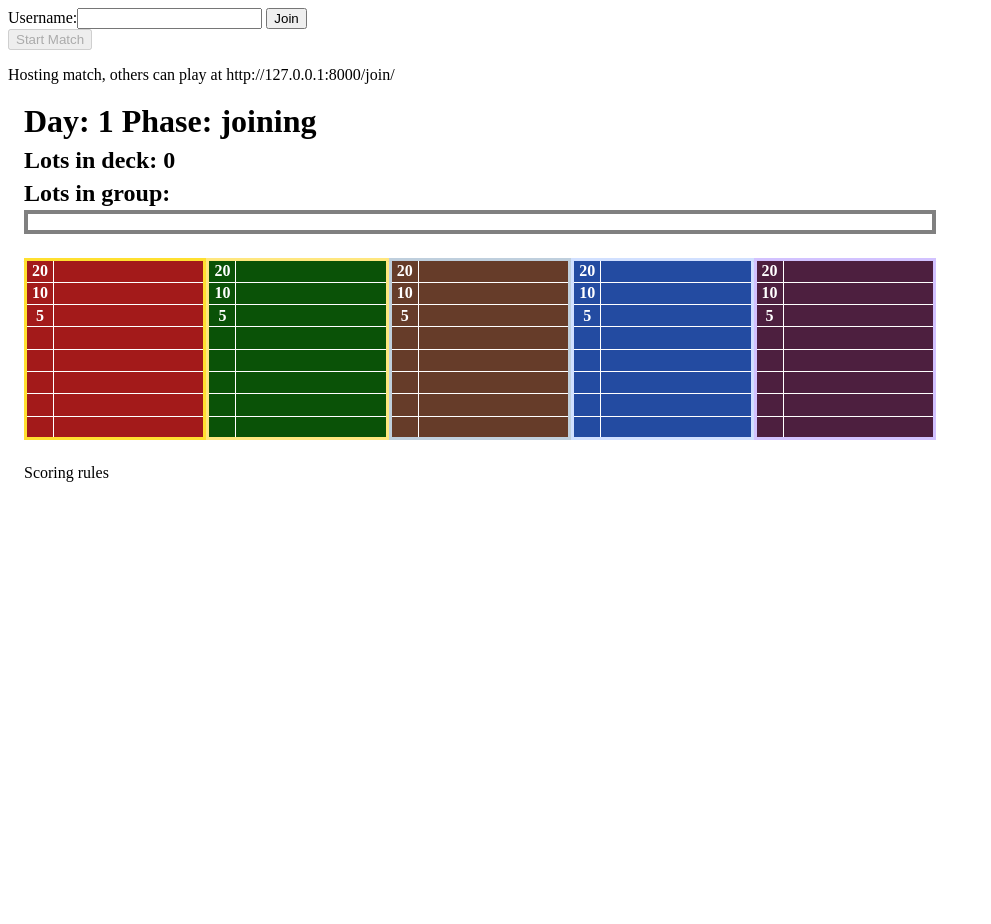
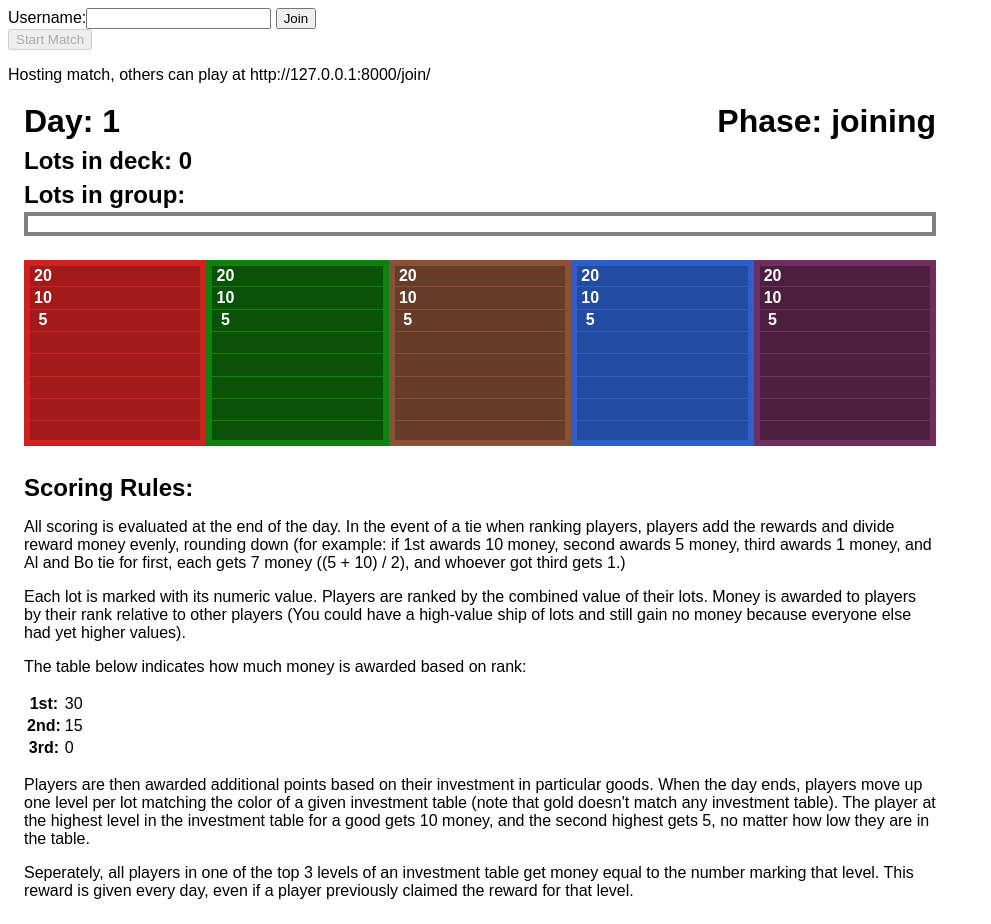
Before and after one commit to CobaltE27/Visconti, a Django app: page / in a window 1280 px wide. Shown: the whole page, without its empty margins (0-991 px from the left). Before the commit the page ends 482 px from the top, so only its background shows below. Run offline with Django 5.2, Linux system fonts and the light colour scheme; data comes from the database, SQL or seed files in the repository; both versions use the stored data as it was after the commit; data that the repository does not hold is empty; a map, chart or similar area stays blank.

Commit message:
Added scoring rules

```diff
--- a/visconti/game/templates/gamescreen.html
+++ b/visconti/game/templates/gamescreen.html
@@ -28,7 +28,10 @@
     <div id="main-divider">
         <div id="left-side">
             <div id="main-board">
-                <h1>Day: <span id="day-counter"></span> Phase: <span id="phase-display"></span></h1>
+                <div id="status-bar">
+                    <h1>Day: <span id="day-counter"></span></h1>
+                    <h1>Phase: <span id="phase-display"></span></h1>
+                </div>
 
                 <div id="bid-view" class="hide">
                     <h2>Bids:<h2>
@@ -117,7 +120,63 @@
                 </table>
             </div>
             <div id="rules">
-                Scoring rules
+                <h2>Scoring Rules:</h2>
+                <p>
+                    All scoring is evaluated at the end of the day. In the event of a tie when ranking players, players add the rewards and divide reward
+                    money evenly, rounding down (for example: if 1st awards 10 money, second awards 5 money, third awards 1 money, and Al and Bo tie for first,
+                    each gets 7 money (<code>(5 + 10) / 2</code>), and whoever got third gets 1.)
+                </p>
+                <p>
+                    Each lot is marked with its numeric value. Players are ranked by the combined value of their lots. Money is awarded to players by
+                    their rank relative to other players (You could have a high-value ship of lots and still gain no money because everyone else had yet higher values).
+                </p>
+                <p>
+                    The table below indicates how much money is awarded based on rank:
+                </p>
+                <table id="three-rank" class="hide">
+                    <tbody>
+                        <tr><th>1st:</th><td>30</td></tr>
+                        <tr><th>2nd:</th><td>15</td></tr>
+                        <tr><th>3rd:</th><td>0</td></tr>
+                    </tbody>
+                </table>
+                <table id="four-rank" class="hide">
+                    <tbody>
+                        <tr><th>1st:</th><td>30</td></tr>
+                        <tr><th>2nd:</th><td>20</td></tr>
+                        <tr><th>3rd:</th><td>10</td></tr>
+                        <tr><th>4th:</th><td>0</td></tr>
+                    </tbody>
+                </table>
+                <table id="five-rank" class="hide">
+                    <tbody>
+                        <tr><th>1st:</th><td>30</td></tr>
+                        <tr><th>2nd:</th><td>20</td></tr>
+                        <tr><th>3rd:</th><td>10</td></tr>
+                        <tr><th>4th:</th><td>5</td></tr>
+                        <tr><th>5th:</th><td>0</td></tr>
+                    </tbody>
+                </table>
+                <table id="six-rank" class="hide">
+                    <tbody>
+                        <tr><th>1st:</th><td>30</td></tr>
+                        <tr><th>2nd:</th><td>20</td></tr>
+                        <tr><th>3rd:</th><td>15</td></tr>
+                        <tr><th>4th:</th><td>10</td></tr>
+                        <tr><th>5th:</th><td>5</td></tr>
+                        <tr><th>6th:</th><td>0</td></tr>
+                    </tbody>
+                </table>
+                <p>
+                    Players are then awarded additional points based on their investment in particular goods. When the day ends, players move up one level per lot
+                    matching the color of a given investment table (note that gold doesn't match any investment table).
+
+                    The player at the highest level in the investment table for a good gets 10 money, and the second highest gets 5, no matter how low they are in the table.
+                </p>
+                <p>
+                    Seperately, all players in one of the top 3 levels of an investment table get money equal to the number marking that level.
+                    This reward is given every day, even if a player previously claimed the reward for that level.
+                </p>
             </div>
         </div>
         <div id="players">
--- a/visconti/static/main.css
+++ b/visconti/static/main.css
@@ -1,3 +1,7 @@
+* {
+    font-family: sans-serif;
+}
+
 h2, #main-board h1 {
     margin-top: 0.2rem;
     margin-bottom: 0.2rem;
@@ -13,6 +17,11 @@ h2, #main-board h1 {
     gap: 1.5rem;
     padding: 0 1rem;
     flex-grow: 1;
+}
+#status-bar {
+    display: flex;
+    flex-direction: row;
+    justify-content: space-between;
 }
 #players {
     display: flex;
@@ -32,17 +41,20 @@ h2, #main-board h1 {
     display: none;
 }
 
-.gold { background-color: gold; border: 0.4rem solid rgb(255, 166, 0) }
-.grain { background-color: #234ba1;  border-color: #d1e0ff;}
-.cloth { background-color: #a31a1a; border-color: #ffe030;}
-.dye { background-color: #0a5207; border-color: #ffe77f;}
-.spice { background-color: #4d1f3f; border-color: #d2c2ff;}
-.furs { background-color: #663c29; border-color: #bfcfdd;}
 .grain, .cloth, .dye, .spice, .furs {
     color: white;
-    border-radius: 0.2rem;
+}
+.grain, .cloth, .dye, .spice, .furs, .gold {
+    box-sizing: border-box;
+    border-width: 0.4rem;
     border-style: solid;
 }
+.gold { background-color: gold; border-color: rgb(255, 166, 0); border-style: outset;}
+.grain { background-color: #234ba1;  border-color: #2C5FCB;}
+.cloth { background-color: #a31a1a; border-color: #CF2121;}
+.dye { background-color: #0a5207; border-color: #10810B;}
+.spice { background-color: #4d1f3f; border-color: #712E5D;}
+.furs { background-color: #663c29; border-color: #8A5138;}
 .lot {
     display: flex;
     width: 3rem;
@@ -50,6 +62,9 @@ h2, #main-board h1 {
     font-weight: bold;
     justify-content: center;
     align-items: center;
+    font-family: serif;
+    font-size: 2rem;
+    border-radius: 0.4rem;
 }
 .lot-container {
     display: flex;
@@ -75,13 +90,9 @@ h2, #main-board h1 {
 }
 #pyramids table tbody tr th {
     width: 1.5rem;
-    border-style: solid;
-    border-width: 1px;
 }
 #pyramids table tbody tr td {
     text-align: center;
-    border-style: solid;
-    border-width: 1px;
 }
 
 #main-board {
--- a/visconti/static/main.js
+++ b/visconti/static/main.js
@@ -41,6 +41,10 @@ var deckCounter = document.querySelector("#deck-counter");
 var winnerDisplay = document.querySelector("#winner");
 
 var pyramidsArea = document.querySelector("#pyramids");
+var threeRank = document.querySelector("#three-rank");
+var fourRank = document.querySelector("#four-rank");
+var fiveRank = document.querySelector("#five-rank");
+var sixRank = document.querySelector("#six-rank");
 
 var lotPrefab = document.querySelector("#prefab-lot");
 
@@ -90,6 +94,20 @@ function updateMainBoardStatics(data){
     phaseDisplay.textContent = data.host[0].fields.phase;
     mainBoard.querySelector(".lot-container").replaceChildren(...makeLotsFromString(data.host[0].fields.group_lots));
     deckCounter.textContent = countLotsFromString(data.host[0].fields.deck);
+
+    let pCount = data.players.length;
+    threeRank.classList.add("hide");
+    fourRank.classList.add("hide");
+    fiveRank.classList.add("hide");
+    sixRank.classList.add("hide");
+    if (pCount <= 3)
+        threeRank.classList.remove("hide");
+    else if (pCount == 4)
+        fourRank.classList.remove("hide");
+    else if (pCount == 5)
+        fiveRank.classList.remove("hide");
+    else
+        sixRank.classList.remove("hide");
 }
 
 function displayPlayers(data){
```
Also changed, not shown: visconti/db.sqlite3.
